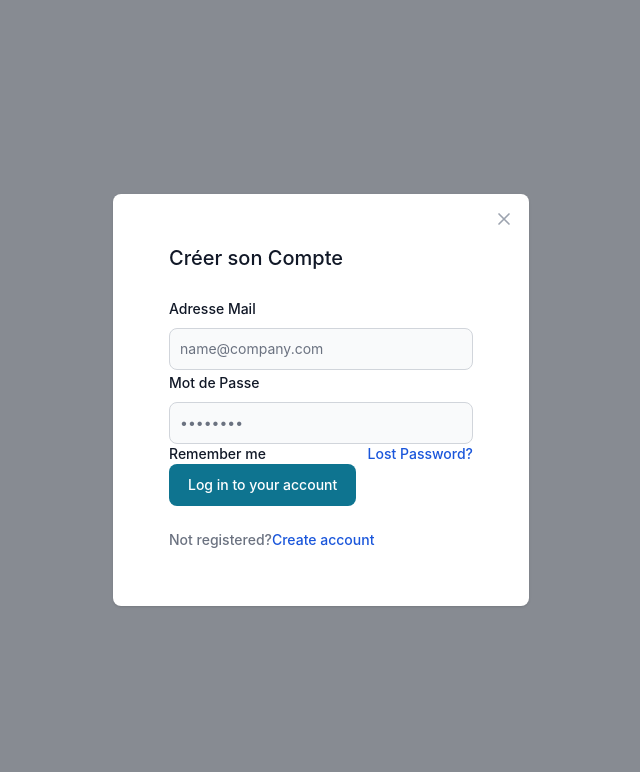
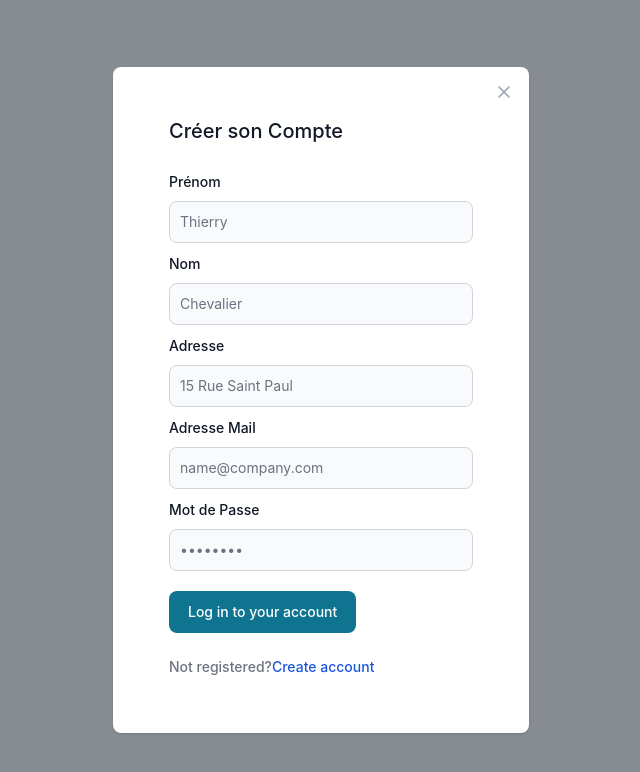
Before and after one commit to LouisMaupas/ecom, a React (Vite) app: page / in a window 1280 px wide. Both pictures are taken after a click on the button "S'inscrire". Shown: the top 772 px of the page, without its empty margins (319-959 px from the left). Built offline with nearby package versions, Linux system fonts and the light colour scheme; no server answers.

Commit message:
feat(createUser): add user to database

```diff
--- a/src/components/forms/SignUp/SignUp.tsx
+++ b/src/components/forms/SignUp/SignUp.tsx
@@ -1,11 +1,15 @@
 import React, { useState } from 'react';
-import {auth} from '../../../config/firebase'
-import {createUserWithEmailAndPassword} from 'firebase/auth'
+import {auth, db} from '../../../config/firebase'
+import {Auth, createUserWithEmailAndPassword} from 'firebase/auth'
 import {Button, Label, TextInput, Modal} from "flowbite-react"
+import { addDoc, collection } from 'firebase/firestore';
 
 function SignUp() {
 
     const [showModal, setShowModal] = useState(false);
+    const [firstName, setFirstName] = useState('');
+    const [lastName, setLastName] = useState('');
+    const [address, setAddress] = useState('');
     const [email, setEmail] = useState('');
     const [password, setPassword] = useState('');
 
@@ -18,6 +22,12 @@ function SignUp() {
                 console.log(user);
             })
             .catch((error) => {
+                console.log(error);
+            });
+        addDoc(collection(db, 'user'), {firstName, lastName, address, email})
+            .then(() => {
+                alert('User created successfully');
+            }).catch((error) => {
                 console.log(error);
             });
     }
@@ -40,7 +50,8 @@ function SignUp() {
                         <h3 className="text-xl font-medium text-gray-900 dark:text-white">
                             Créer son Compte
                         </h3>
-                        {/* <div>
+                        <form onSubmit={handleSubmit}>
+                            <div>
                                 <div className="mb-2 block">
                                     <Label
                                         htmlFor="first-name"
@@ -50,10 +61,12 @@ function SignUp() {
                                 <TextInput
                                     id="first-name"
                                     placeholder="Thierry"
+                                    value={firstName}
+                                    onChange={(e) => setFirstName(e.target.value)}
                                     required={true}
                                 />
                             </div>
-                        <div>
+                            <div className='mt-2'>
                                 <div className="mb-2 block">
                                     <Label
                                         htmlFor="last-name"
@@ -63,11 +76,27 @@ function SignUp() {
                                 <TextInput
                                     id="last-name"
                                     placeholder="Chevalier"
+                                    value={lastName}
+                                    onChange={(e) => setLastName(e.target.value)}
                                     required={true}
                                 />
-                        </div> */}
-                        <form onSubmit={handleSubmit}>
-                            <div>
+                            </div>
+                            <div className='mt-2'>
+                                <div className="mb-2 block">
+                                    <Label
+                                        htmlFor="address"
+                                        value="Adresse"
+                                    />
+                                </div>
+                                <TextInput
+                                    id="laddress"
+                                    placeholder="15 Rue Saint Paul"
+                                    value={address}
+                                    onChange={(e) => setAddress(e.target.value)}
+                                    required={true}
+                                />
+                            </div>
+                            <div className='mt-2'>
                                 <div className="mb-2 block">
                                     <Label
                                         htmlFor="email"
@@ -82,7 +111,7 @@ function SignUp() {
                                     required={true}
                                 />
                             </div>
-                            <div>
+                            <div className='mt-2'>
                                 <div className="mb-2 block">
                                     <Label
                                         htmlFor="password"
@@ -98,21 +127,7 @@ function SignUp() {
                                     required={true}
                                 />
                             </div>
-                            <div className="flex justify-between">
-                                <div className="flex items-center gap-2">
-                                    {/*<No Display Name id="remember" />*/}
-                                    <Label htmlFor="remember">
-                                        Remember me
-                                    </Label>
-                                </div>
-                                <a
-                                    href="/modal"
-                                    className="text-sm text-blue-700 hover:underline dark:text-blue-500"
-                                >
-                                    Lost Password?
-                                </a>
-                            </div>
-                            <div className="w-full">
+                            <div className="w-full mt-5">
                                 <Button type='submit'>
                                     Log in to your account
                                 </Button>
@@ -135,3 +150,7 @@ function SignUp() {
 }
 
 export default SignUp;
+
+function createUserDocument(auth: Auth, email: string, password: string) {
+    throw new Error('Function not implemented.');
+}
--- a/src/config/firebase.ts
+++ b/src/config/firebase.ts
@@ -1,6 +1,8 @@
 // Import the functions you need from the SDKs you need
 import { initializeApp } from "firebase/app";
 import {getAuth} from 'firebase/auth'
+import 'firebase/firestore';
+import { getFirestore } from "firebase/firestore";
 import { API_KEY, AUTH_DOMAIN, PROJECT_ID, STORAGE_BUCKET, MESSAGING_SENDER_ID, APP_ID } from "../../env";
 
 // TODO: Add SDKs for Firebase products that you want to use
@@ -19,6 +21,12 @@ const firebaseConfig = {
 
 // Initialize Firebase
 const app = initializeApp(firebaseConfig);
+
 const auth = getAuth(app)
+const db = getFirestore(app);
 
-export {auth}
+
+export {
+    auth,
+    db
+}
```
Lines whose indentation alone changed are shown as unchanged.
